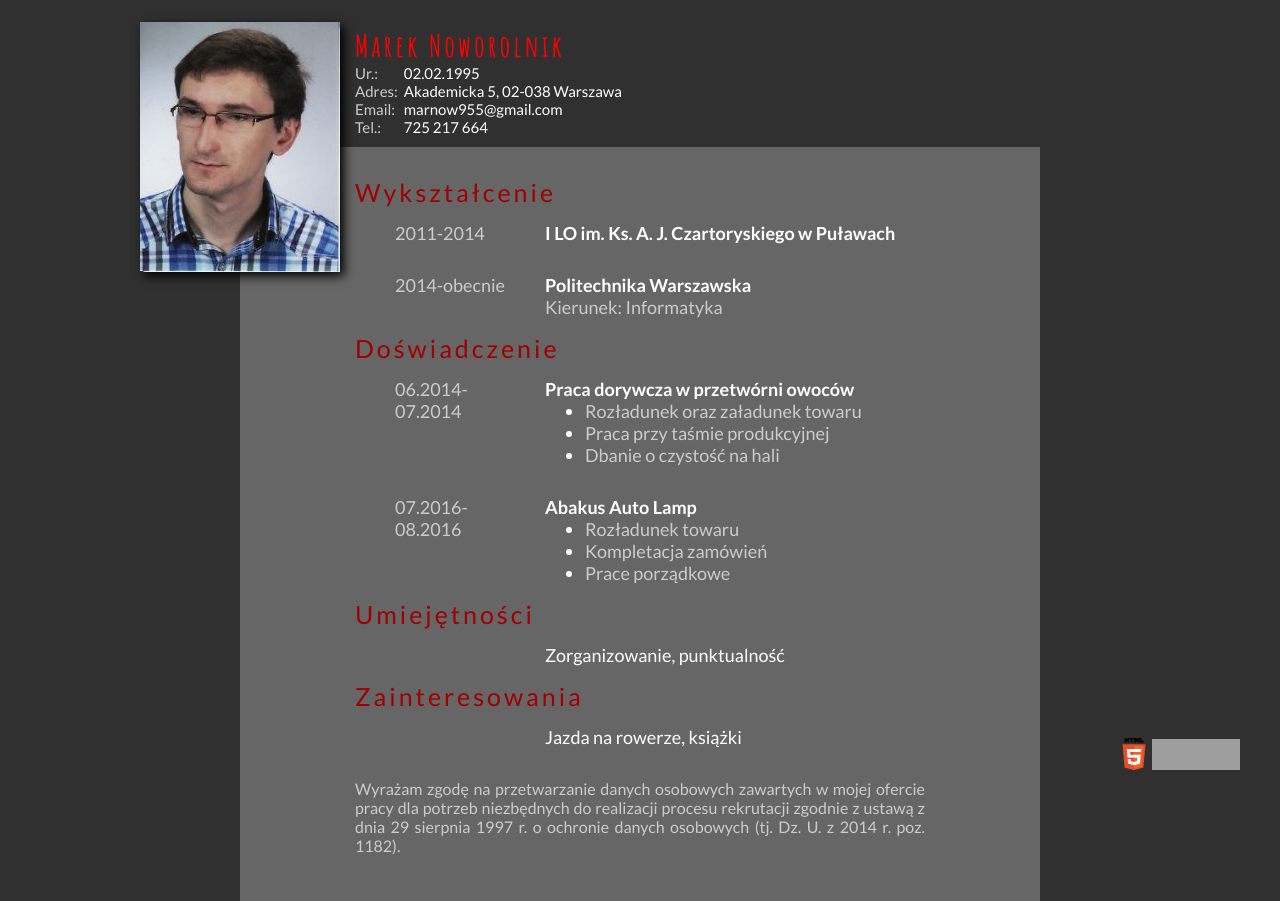
After one commit to marnow955/Programowanie-internetowe, a PHP site: page /CV/cv_html5_table.html in a window 1280 px wide. The commit adds this page. Run offline with PHP 8.4, Linux system fonts and the light colour scheme; grey boxes are pictures that could not be loaded.

Commit message:
Commit 5: Gotowe CV html5xtable

```diff
--- /dev/null
+++ b/CV/cv_html5_table.html
@@ -0,0 +1,141 @@
+<!DOCTYPE html>
+<html lang="pl">
+  <head>
+    <meta charset="utf-8">
+    <meta http-equiv="X-UA-Compatible" content="IE=edge"/>
+
+    <title>CV - Marek Noworolnik</title>
+    <meta name="author" content="Marek Noworolnik"/>
+    <meta name="description" content="Curriculum vitae, Marek Noworolnik"/>
+    <meta name="keywords" content="Curriculum vitae, CV, Marek Noworolnik"/>
+
+    <link rel="stylesheet" href="../masterCSS.css"  type="text/css" />
+    <link rel="stylesheet" href="cv_style.css" type="text/css" />
+    <link rel="stylesheet" href="cv_table_style.css" type="text/css" />
+    <link href="https://fonts.googleapis.com/css?family=Amatic+SC:700%7CLato:400,700&subset=latin-ext" rel="stylesheet" />
+  </head>
+  <body>
+    <p>
+      <a href="https://validator.w3.org/nu/?doc=http%3A%2F%2Fiem.pw.edu.pl%2F~noworolm%2FCV%2Fcv_html5_table.html">
+        <img class="html5valid" src="../HTML5_Logo_32.png" alt="Poprawny HTML!" />
+      </a>
+    </p>
+    <p>
+      <a href="http://jigsaw.w3.org/css-validator/check/referer">
+        <img class="css3valid" src="http://jigsaw.w3.org/css-validator/images/vcss" alt="Poprawny CSS!" />
+      </a>
+    </p>
+
+    <table class="container">
+      <!-- ############### TOP ############### -->
+      <tr>
+        <td class="foto">
+          <img src="Noworolnik_M.jpg" alt="Noworolnik M." />
+        </td>
+        <td class="dane">
+          <p class="signature">Marek Noworolnik</p>
+          <table>
+            <tr>
+              <td class="table_contact">Ur.:</td>
+              <td class="table_contactdata">02.02.1995</td>
+            </tr>
+            <tr>
+              <td class="table_contact">Adres:</td>
+              <td class="table_contactdata">Akademicka 5, 02-038 Warszawa</td>
+            </tr>
+            <tr>
+              <td class="table_contact">Email:</td>
+              <td class="table_contactdata">marnow955@gmail.com</td>
+            </tr>
+            <tr>
+              <td class="table_contact">Tel.:</td>
+              <td class="table_contactdata">725 217 664</td>
+            </tr>
+          </table>
+        </td>
+      </tr>
+
+      <tr>
+        <td colspan="2">
+        <table class="table_content">
+          <!-- ############### WYKSZTAŁCENIE ############### -->
+          <tr>
+            <td class="typ_zawartosci" colspan="2">Wykształcenie</td>
+          </tr>
+
+          <tr>
+            <td class="data">2011-2014</td>
+            <td class="zawartosc"><h1>I LO im. Ks. A. J. Czartoryskiego w Puławach</h1></td>
+          </tr>
+          <tr>
+            <td class="data">2014-obecnie</td>
+            <td class="zawartosc">
+              <h1>Politechnika Warszawska</h1>
+              <h2>Kierunek: Informatyka</h2>
+            </td>
+          </tr>
+
+          <!-- ############### DOŚWIADCZENIE ############### -->
+          <tr>
+            <td class="typ_zawartosci" colspan="2">Doświadczenie</td>
+          </tr>
+
+          <tr>
+            <td class="data">06.2014-07.2014</td>
+            <td class="zawartosc">
+              <h1>Praca dorywcza w przetwórni owoców</h1>
+                <ul>
+                  <li><h2>Rozładunek oraz załadunek towaru</h2></li>
+                  <li><h2>Praca przy taśmie produkcyjnej</h2></li>
+                  <li><h2>Dbanie o czystość na hali</h2></li>
+                </ul>
+            </td>
+          </tr>
+          <tr>
+            <td class="data">07.2016-08.2016</td>
+            <td class="zawartosc">
+              <h1>Abakus Auto Lamp</h1>
+                <ul>
+                  <li><h2>Rozładunek towaru</h2></li>
+                  <li><h2>Kompletacja zamówień</h2></li>
+                  <li><h2>Prace porządkowe</h2></li>
+                </ul>
+            </td>
+          </tr>
+
+          <!-- ############### UMIEJĘTNOŚCI ############### -->
+          <tr>
+            <td class="typ_zawartosci" colspan="2">Umiejętności</td>
+          </tr>
+
+          <tr>
+            <td class="data"></td>
+            <td class="zawartosc">Zorganizowanie, punktualność</td>
+          </tr>
+
+          <!-- ############### ZAINTERESOWANIA ############### -->
+          <tr>
+            <td class="typ_zawartosci" colspan="2">Zainteresowania</td>
+          </tr>
+
+          <tr>
+            <td class="data"></td>
+            <td class="zawartosc">Jazda na rowerze, książki</td>
+          </tr>
+
+          <!-- ############### PRZETWARZANIE DANYCH ############### -->
+          <tr>
+            <td colspan="2">
+              <p class="dopisek">
+                Wyrażam zgodę na przetwarzanie danych osobowych zawartych w mojej ofercie pracy dla potrzeb niezbędnych do realizacji procesu rekrutacji zgodnie z ustawą z dnia 29 sierpnia 1997 r. o ochronie danych osobowych (tj. Dz. U. z 2014 r. poz. 1182).
+              </p>
+            </td>
+          </tr>
+      </table>
+    </td>
+    </tr>
+
+    </table>
+
+  </body>
+</html>
--- a/CV/cv_style.css
+++ b/CV/cv_style.css
@@ -94,6 +94,7 @@ h2
   margin: 0;
   font-size: 18px;
   color: #CCC;
+  font-weight: normal;
 }
 
 ul
--- /dev/null
+++ b/CV/cv_table_style.css
@@ -0,0 +1,33 @@
+table
+{
+  border: 0;
+  border-spacing: 0;
+}
+
+td
+{
+  padding: 0;
+}
+
+.table_contact
+{
+  color: #CCC;
+  padding: 0;
+  font-size: 15px;
+}
+
+.table_contactdata
+{
+  padding-left: 6px;
+  font-size: 15px;
+  letter-spacing: 0;
+}
+
+.table_content
+{
+  background-color: #666;
+  padding: 30px 115px 30px 115px;
+  margin-left: auto;
+  margin-right: auto;
+  text-align: justify;
+}
--- a/index.html
+++ b/index.html
@@ -46,7 +46,7 @@
             <ol>
               <li><a href="CV/cv_html5_div.html">HTML + DIV</a></li>
               <li><a href="#" class="validLink">XHTML + DIV</a></li>
-              <li><a href="#" class="validLink">HTML + table</a></li>
+              <li><a href="CV/cv_html5_table.html">HTML + table</a></li>
               <li><a href="#" class="validLink">XHTML + table</a></li>
             </ol>
           </li>
--- a/masterCSS.css
+++ b/masterCSS.css
@@ -1,5 +1,6 @@
 body
 {
+  margin: 0;
   background-color: #303030;
   color: white;
   font-size: 18px;
```
